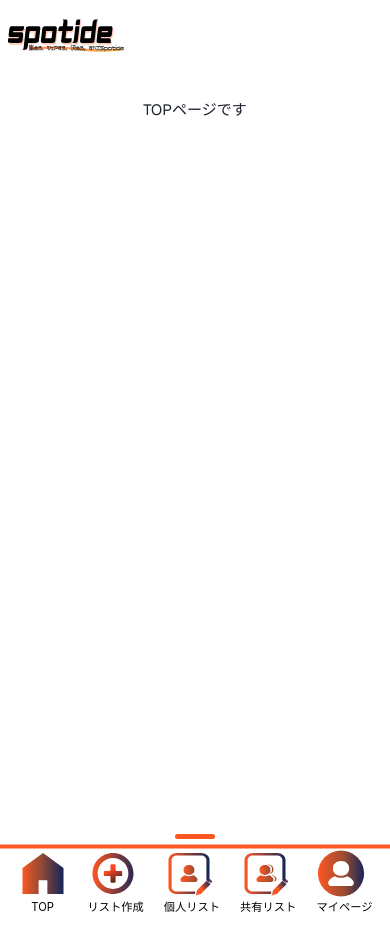
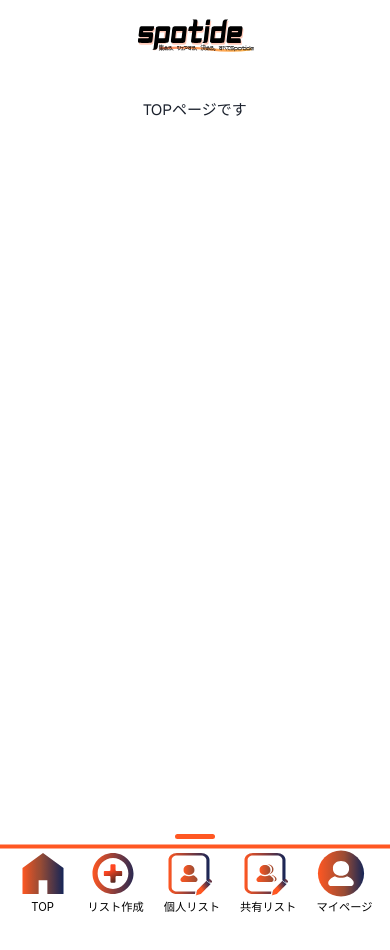
Before and after one commit to k-katayanagi/Spotide, a Next.js app: page / in a window 390 px wide. Shown: the top 950 px of the page. Built offline with nearby package versions, Linux system fonts and the light colour scheme.

Commit message:
【update】ロゴ位置修正

```diff
--- a/src/components/responsive/header/ResponsiveHeader.tsx
+++ b/src/components/responsive/header/ResponsiveHeader.tsx
@@ -5,9 +5,9 @@ import Image from "next/image";
 
 const ResponsiveHeader = () => {
   return (
-    <header className="flex justify-between items-center p-2  text-white w-full">
+    <header className="flex items-center justify-between lg:justify-start p-2 text-white w-full">
       {/* 共通のSpotide部分 */}
-      <div>
+      <div className="flex-1 flex justify-center lg:justify-start">
         <Image
           src="/images/spotideLogo.svg"
           alt="ユーザー名変更アイコン"
```
